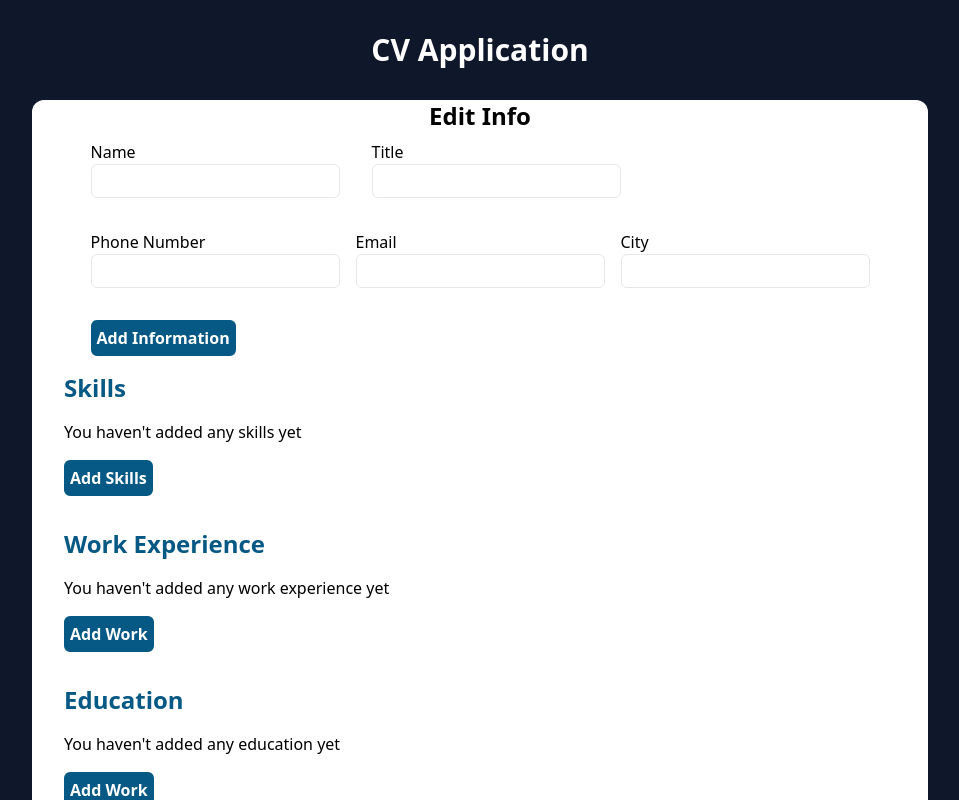
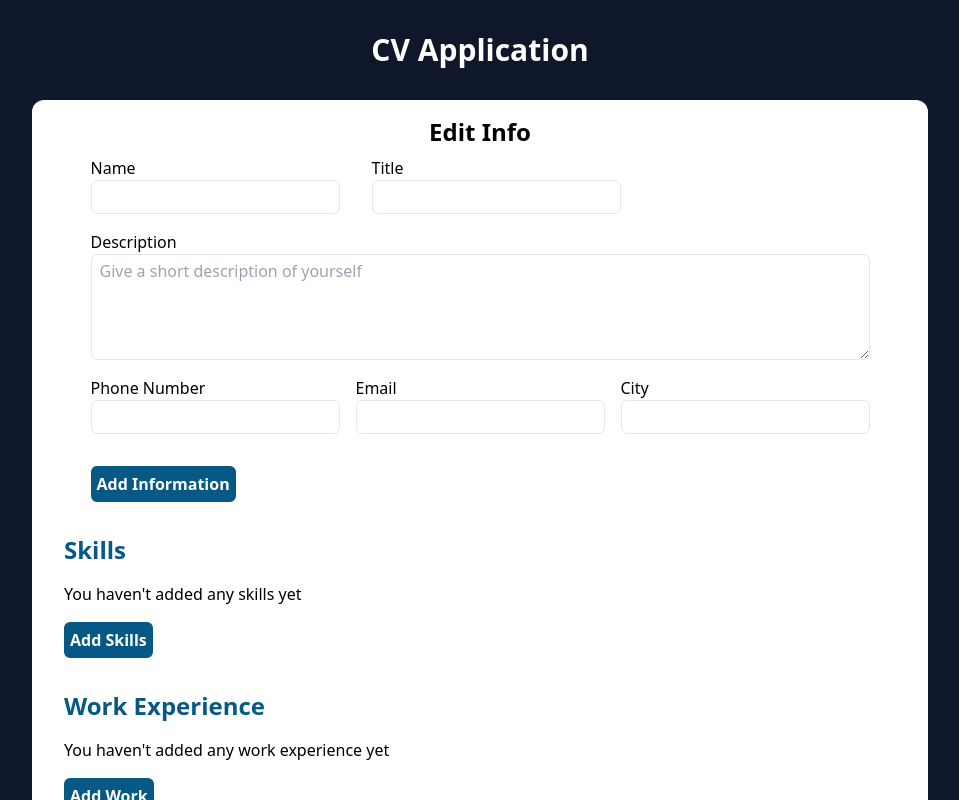
Before and after one commit to JoshDevHub/cv-project, a React (Create React App) app: page / in a window 1280 px wide. Both pictures are taken after a click on the button "Add Info". Shown: the top 800 px of the page, without its empty margins (160-1119 px from the left). Built offline with nearby package versions, Linux system fonts and the light colour scheme.

Commit message:
feat: add description field to `GeneralInformation`

```diff
--- a/src/components/GeneralInfoDisplay.js
+++ b/src/components/GeneralInfoDisplay.js
@@ -23,20 +23,22 @@ class GeneralInfoDisplay extends Component {
       );
     }
 
-    const { name, city, email, phoneNumber, jobTitle } = this.props.info;
+    const { name, city, description, email, phoneNumber, jobTitle } =
+      this.props.info;
 
     return (
       <div>
-        <div className="border-b-2 border-black p-4">
+        <div className="border-b-2 border-black px-8 py-4">
           <h2 className="text-2xl font-bold text-sky-800">{name}</h2>
-          <h3 className="text-xl text-gray-700">{jobTitle}</h3>
+          <h3 className="mb-2 text-xl text-gray-700">{jobTitle}</h3>
+          <p className="mb-2">{description}</p>
           <Button
             type="button"
             handler={this.props.clickHandler}
             text="Edit Info"
           />
         </div>
-        <div className="border-b-2 border-black p-4">
+        <div className="border-b-2 border-black px-8 py-4">
           <p>City: {city}</p>
           <p>Email: {email}</p>
           <p>Phone: {phoneNumber}</p>
--- a/src/components/GeneralInfoForm.js
+++ b/src/components/GeneralInfoForm.js
@@ -6,10 +6,10 @@ import Input from "./Input";
 class GeneralInfoForm extends Component {
   render() {
     const { handleChange, handleSubmit, info } = this.props;
-    const { name, jobTitle, phoneNumber, email, city } = info;
+    const { name, jobTitle, description, phoneNumber, email, city } = info;
 
     return (
-      <div className="flex flex-col items-center">
+      <div className="flex flex-col items-center px-8 py-4">
         <h2 className="mb-2 text-2xl font-bold">Edit Info</h2>
         <form onSubmit={handleSubmit} className="mx-4 flex flex-col gap-4">
           <div className="flex flex-wrap gap-8">
@@ -32,7 +32,18 @@ class GeneralInfoForm extends Component {
               />
             </div>
           </div>
-          <div></div>
+          <div className="flex flex-col">
+            <label htmlFor="description">Description</label>
+            <textarea
+              onChange={handleChange}
+              value={description}
+              id="description"
+              name="description"
+              placeholder="Give a short description of yourself"
+              className="rounded-md border px-2 py-1"
+              rows="4"
+            />
+          </div>
           <div className="mb-4 flex gap-4">
             <div className="flex flex-col">
               <label htmlFor="phoneNumber">Phone Number</label>
--- a/src/components/GeneralInformation.js
+++ b/src/components/GeneralInformation.js
@@ -2,8 +2,6 @@ import React, { Component } from "react";
 
 import GeneralInfoDisplay from "./GeneralInfoDisplay";
 import GeneralInfoForm from "./GeneralInfoForm";
-
-import { objFromForm } from "../utils/object_helpers";
 
 class GeneralInformation extends Component {
   constructor(props) {
@@ -13,6 +11,7 @@ class GeneralInformation extends Component {
       info: {
         name: "",
         jobTitle: "",
+        description: "",
         email: "",
         city: "",
         phoneNumber: "",
```
